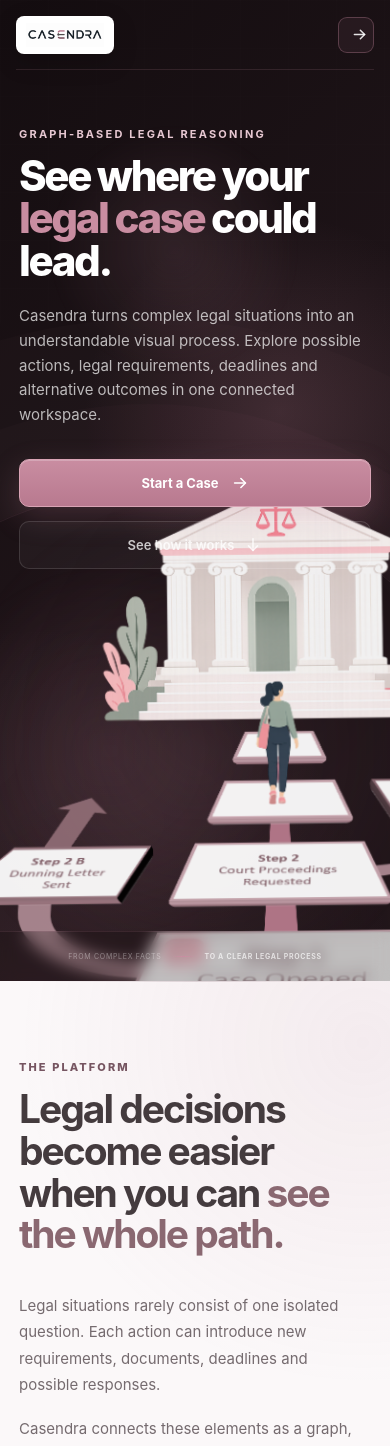
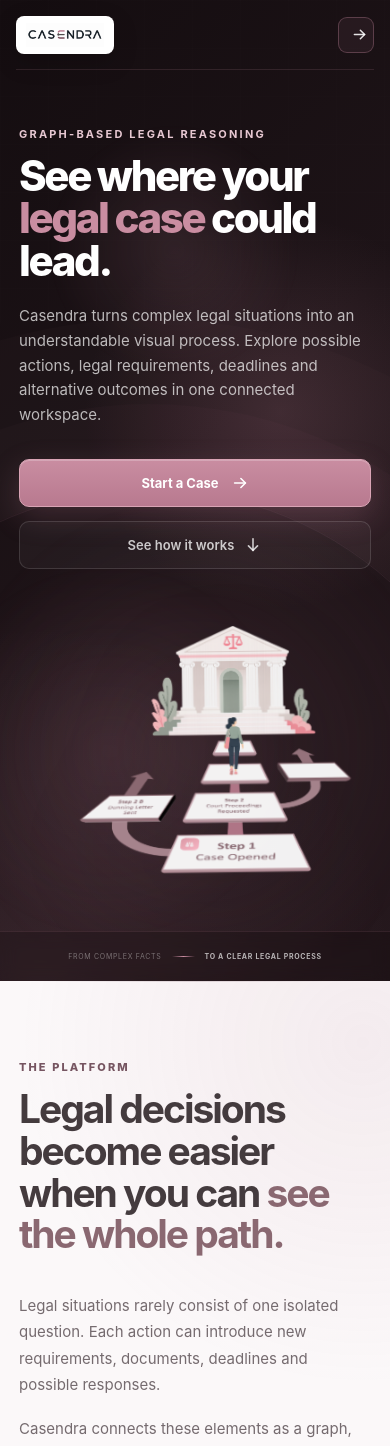
Before and after one commit to HennWa/legal_case_simulator, a React (Vite) app in the folder frontend/: page / in a window 390 px wide. Shown: the top 1446 px of the page. Built offline with nearby package versions, Linux system fonts and the light colour scheme.

Commit message:
mobile image optimization

```diff
--- a/frontend/src/LandingPage.css
+++ b/frontend/src/LandingPage.css
@@ -1980,8 +1980,8 @@ img {
   }
 
   .graph-background-image {
-    width: 720px;
-    min-width: 720px;
+    width: 400px;
+    min-width: 400px;
 
     opacity: 0.94;
 
@@ -2123,8 +2123,8 @@ img {
   }
 
   .graph-background-image {
-    width: 640px;
-    min-width: 640px;
+    width: 300px;
+    min-width: 300px;
   }
 
 }
```
